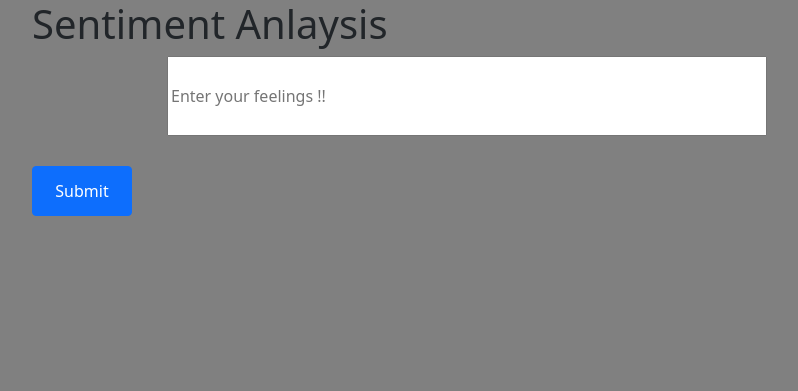
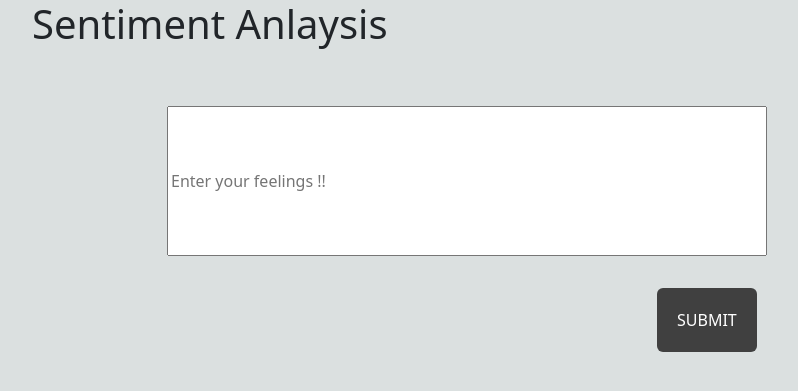
Before and after one commit to hassanlb9/DataEng_Project1, a Flask app: template templates/home.html in a window 1280 px wide. Shown: the top 391 px of the page, without its empty margins (50-848 px from the left). Run offline with Flask 2, Linux system fonts and the light colour scheme; the template is opened without the code that fills it, so the values that code supplies are empty; parts of the project's set-up code (start-up, migrations or seed data) failed here and were passed over.

Commit message:
Update style.css

```diff
--- a/static/styles/style.css
+++ b/static/styles/style.css
@@ -1,39 +1,65 @@
 body {
-    background-color: grey;
+    background-color: #DBE0E0;
 }
+
 .container-lg {
     width: 80%;
-    height 550px;
-    color: red;
-    background-color: red;
-    border-radius: 20px;
+    height 500px;
+    color: black;
+    margin-top: 10px;
+    background-color: #DBE0E0;
+    border-radius: 200px;
 }
 
 .heading {
     text-align: center;
-    padding-top: 50px;
-    margin-top: 50px;
+    padding-top: 40px;
+    margin-top: 10px;
     font-weight: bold;
 }
+
+.title {
+    text-align:center;
+}
 #inp{
-    display:flex;
-    height: 80px;
+    vertical-align: top;
+    height: 150px;
     width: 600px;
     margin-left:135px;
-    margin-top: 30 px;
+    margin-top: 50px;
 
 }
-#btn {
-    margin-top: 30px;
-    height: 50px;
-    width: 100px;
-    text-align:center;
+.btn {
+    border: none;
+    background: #404040;
+    color: #ffffff !important;
+    font-weight: 100;
+    padding: 20px;
+    text-transform: uppercase;
+    border-radius: 6px;
+    display: inline-block;
+    transition: all 0.3s ease 0s;
+    margin-top: 200px;
+    margin-left: 625px;
+    margin-top: 2em;
 
+}
+
+.btn:hover {
+    color: #404040 !important;
+    font-weight: 700 ;
+    letter-spacing: 2px;
+    background: none;
+    -webkit-box-shadow: 0px 5px 20px -5px rgba(0,0,0,0.20);
+    -moz-box-shadow: 0px 5px 20px -5px rgba(0,0,0,0.20);
+    transition: all 0.3s ease 0s;
 }
 .from {
     text-align:center;
+    margin-bot: 150px;
+
 }
 .output {
     text-align:center;
-    margin: 50px;
+    margin: 40px;
 }
```
